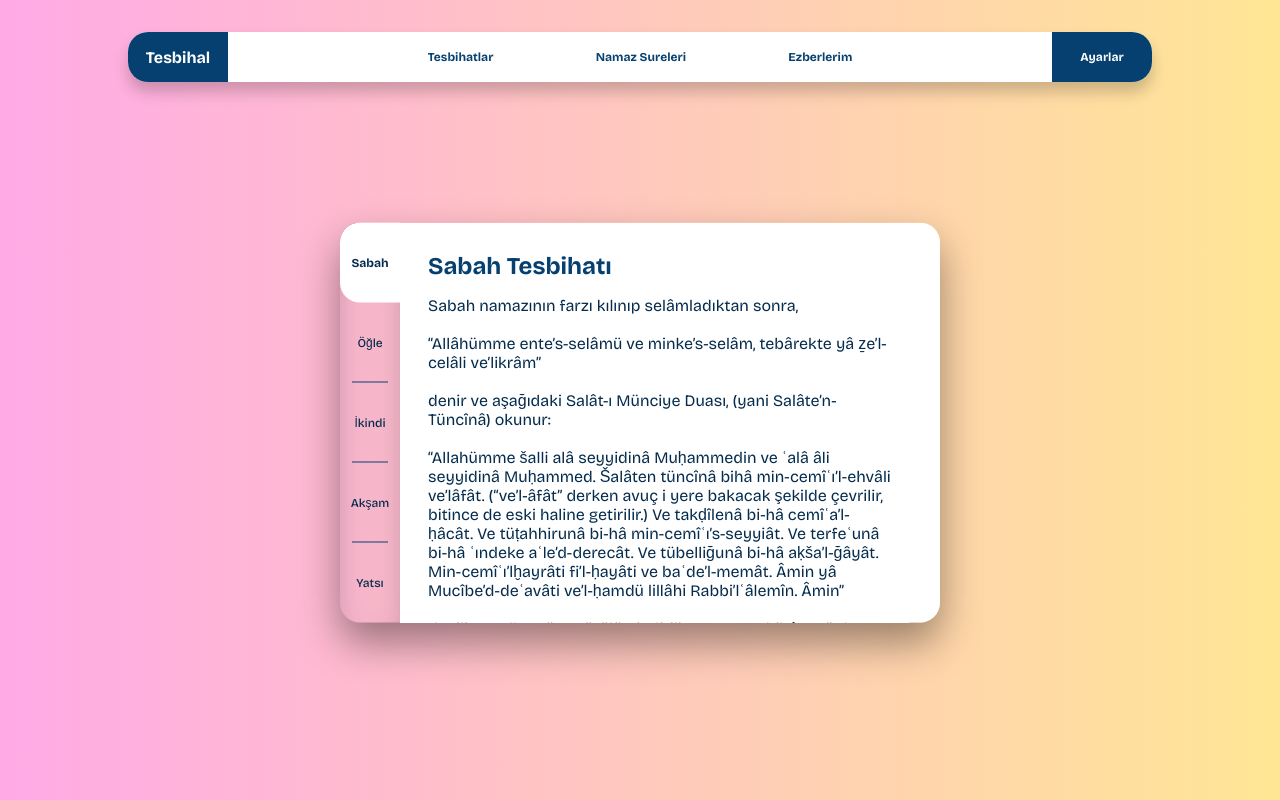
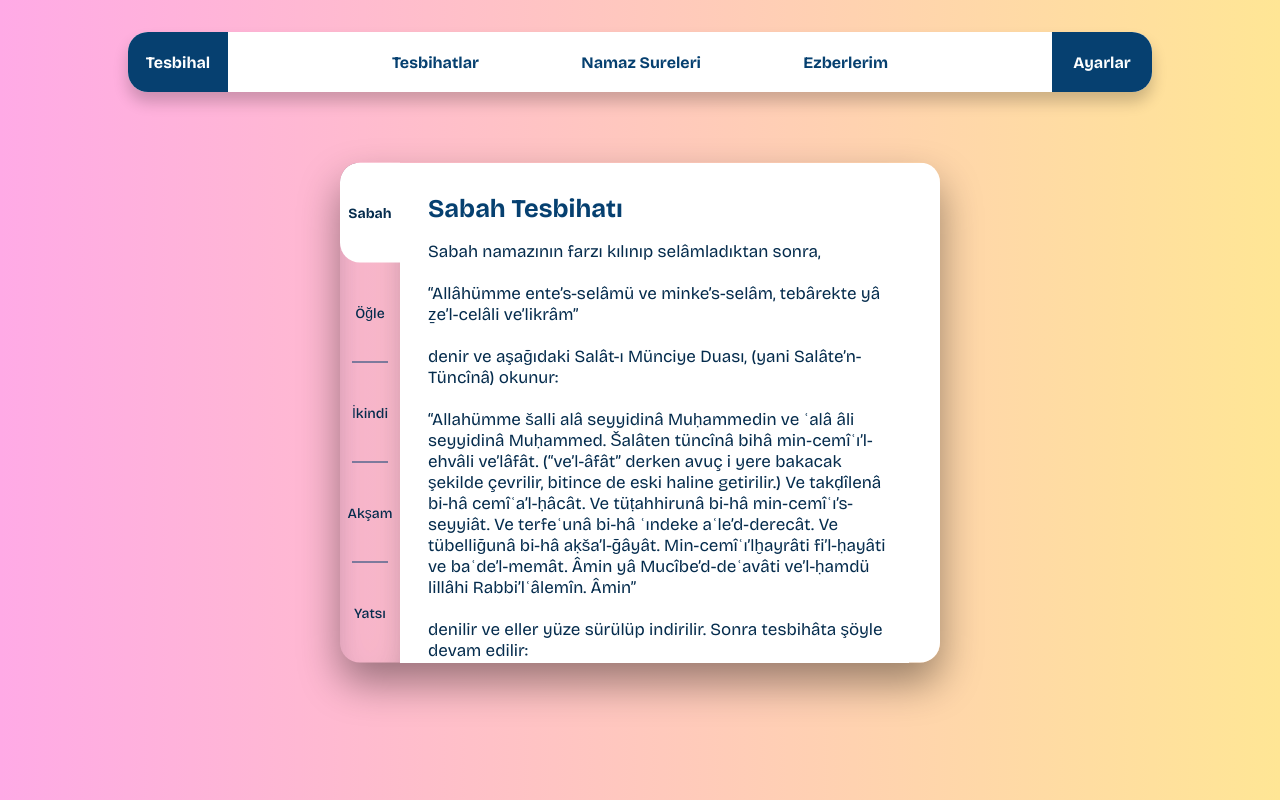
Before and after one commit to bekstudios/Tesbihal, a plain HTML site: page index.html in a window 1280 px wide. Drawn offline with nearby package versions, Linux system fonts and the light colour scheme.

Commit message:
Update style.css

```diff
--- a/style.css
+++ b/style.css
@@ -31,7 +31,7 @@ html {
     left: 10%;
     width: 80%;
     min-width: 510px;
-    height: 50px;
+    height: 60px;
     background-color: white;
     color: var(--dahakoyu-mavi);
     display: flex;
@@ -53,6 +53,8 @@ html {
     display: flex;
 
 
+
+
     width: 100%;
 
     align-items: center;
@@ -70,7 +72,7 @@ html {
 
 .anabar .logo{
     background-color: var(--koyu-mavi);
-    height: 50px;
+    height: 60px;
     width: 100px;
     border-radius: 20px 0 0 20px;
     color: white;
@@ -82,7 +84,7 @@ html {
 }
 
 .orta a {
-    font-size: 12px;
+    font-size: 16px;
     color: var(--koyu-mavi);
     text-decoration: none;
     padding: 0 4vw;
@@ -93,7 +95,7 @@ html {
 .orta a:hover {
     background-color: var(--koyu-mavi);
     color: white;
-    height: 50px;
+    height: 60px;
 
     transition: 0.5s;
     display: flex;
@@ -104,8 +106,9 @@ html {
 }
 
 .anabar .sag  a{
+    font-size: 16px;
     background-color: var(--koyu-mavi);
-    height: 50px;
+    height: 60px;
     width: 100px;
     border-radius: 0 20px 20px 0;
     color: white;
@@ -249,21 +252,21 @@ h2 {
 .anadiv:hover {
     animation-play-state: paused;
     transform: translateY(0); /* Mouse üzerindeyken sabit kalsın */
-    height: 500px;
+    height: 600px;
 
 }
 
 .anadiv {
     display: flex;
-    height: 400px; /* Sabit bir yükseklik verdik ki sağ taraf kayabilsin */
+    height: 500px; /* Sabit bir yükseklik verdik ki sağ taraf kayabilsin */
     border: 3px var(--acik-mavi);
     border-radius: 20px;
     overflow: hidden;
     box-sizing: border-box;
     width: 75vh;
     box-shadow: 0 20px 40px rgba(0,0,0,0.4);
-    transition: 0.2s;
-    margin-top: 60px;
+    transition: 0.3s;
+    margin-top: 40px;
 
 }
 
@@ -301,7 +304,7 @@ box-shadow: rgba(50, 50, 93, 0.25) 0px 30px 60px -12px inset, rgba(0, 0, 0, 0.3)
     border-bottom-left-radius: 20px;
     background-color: var(--mavi) 1;
     color: var(--dahakoyu-mavi);
-    font-size: 12px;
+    font-size: 14px;
     font-weight: 500;
 
     position: relative;
@@ -377,6 +380,8 @@ label[for=tab5]::after{
     color: var(--dahakoyu-mavi);
     overflow: hidden;
 
+    font-size: 17px;
+
 
 }
 
@@ -393,14 +398,14 @@ label[for=tab5]::after{
 }
 
 ::-webkit-scrollbar {
-    width: 8px;
+    width: 10px;
 
 }
 
 ::-webkit-scrollbar-track {
   background: rgb(233, 233, 233);
-  padding: 10px;
-  margin: 80px;
+  padding: 0;
+  margin: 80px 0 115px 0;
   border-radius: 20px;
 
 
@@ -472,8 +477,8 @@ label[for=tab5]::after{
     min-width: 100px;
     width: max-content;
 
-    max-width: 300px;
-    font-size: 14px;
+    max-width: 500px;
+    font-size: 17px;
     opacity: 0;
     visibility: hidden;
     transition: all 0.3s ease;
```
